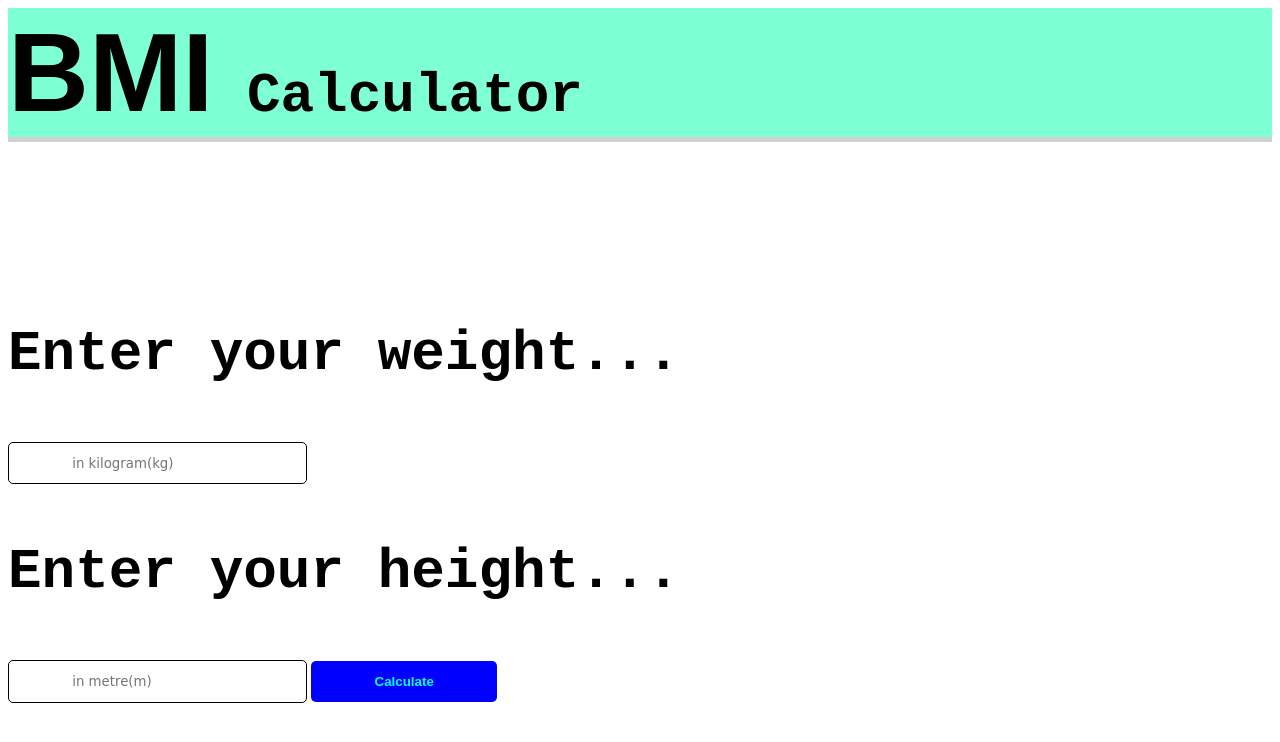
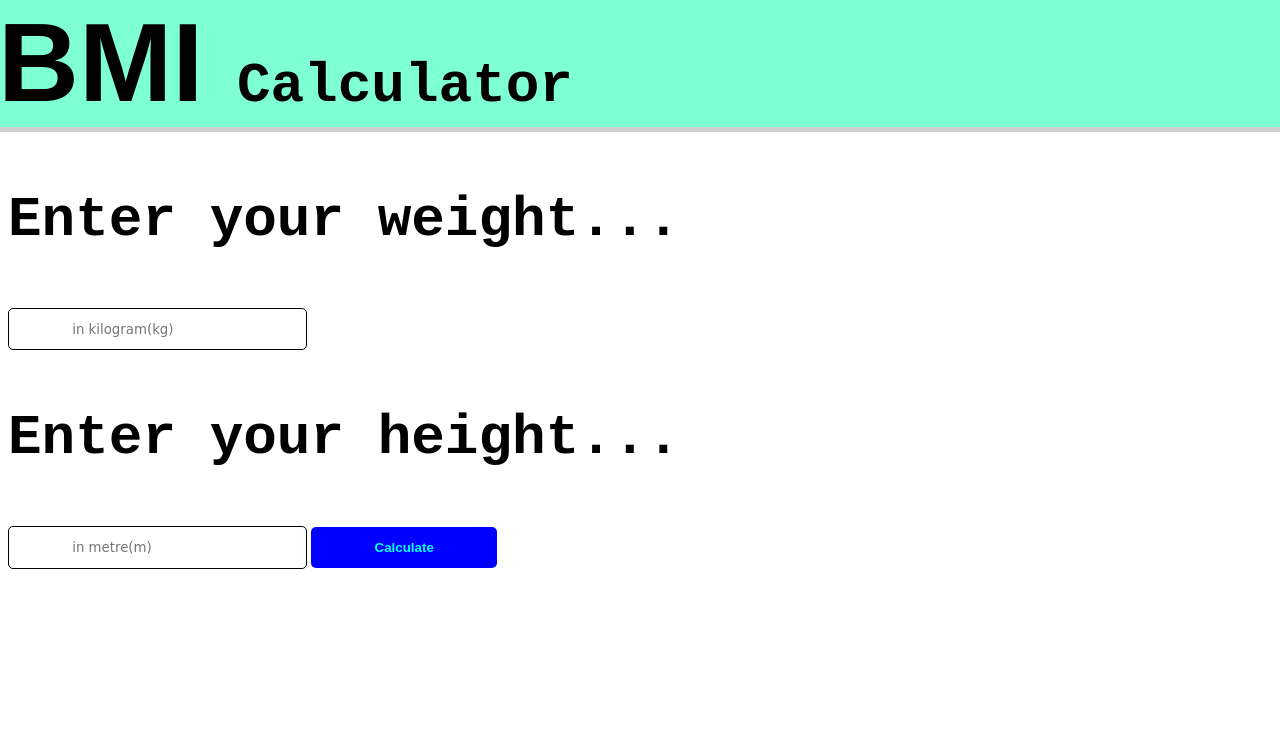
Before and after one commit to sharafath07/BMI-calculator, a plain HTML site: page index.html in a window 1280 px wide. Drawn offline with Linux system fonts and the light colour scheme.

Commit message:
Update styles.css

```diff
--- a/styles.css
+++ b/styles.css
@@ -5,12 +5,9 @@ span{
 }
 header{
     background-color: aquamarine;
-
+    margin : -10px -10px 0px -10px;
     border-bottom: solid rgb(209, 209, 209) 5px;
 
-}
-main{
-    margin-top: 180px;
 }
 header p{
     margin: 0;
```
